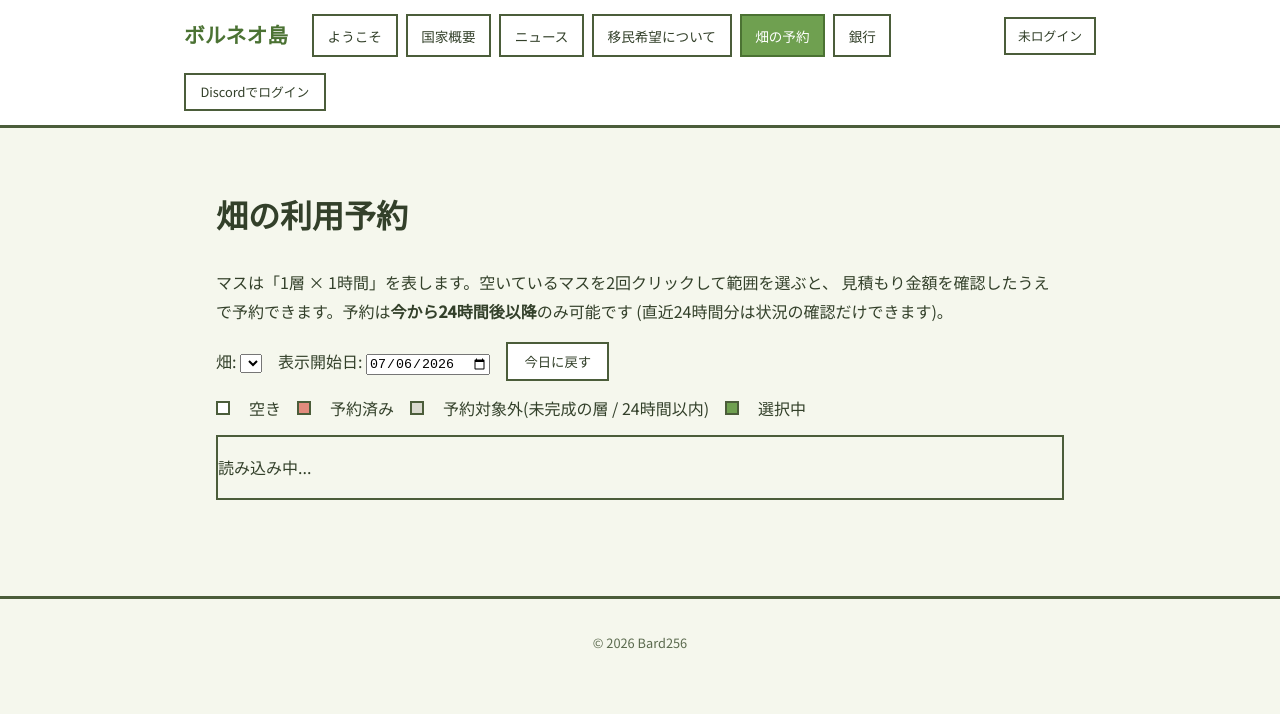
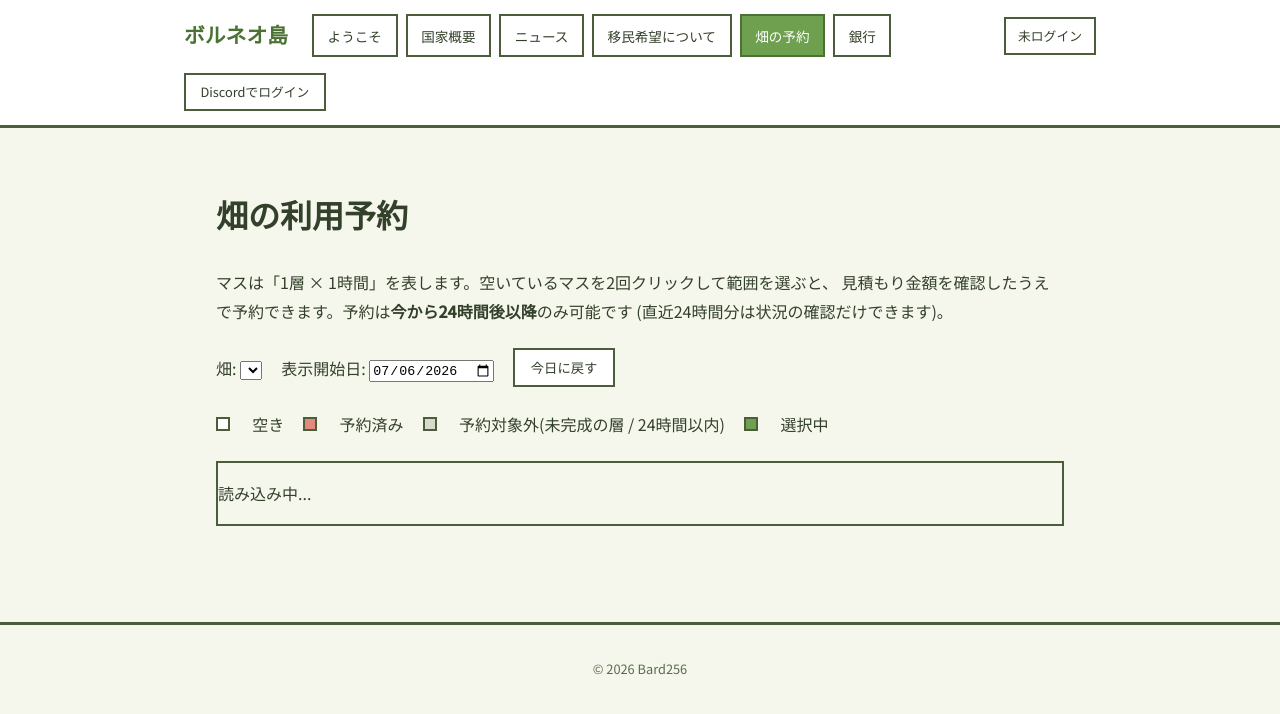
Before and after one commit to Bard256/wicr-Borneo, a Jekyll site: the page built from farm.html, in a window 1280 px wide. Shown: the top 714 px of the page. Built offline with Jekyll 4.4.1, drawn with Linux system fonts in a browser that asks for light colours; some web fonts are replaced.

Commit message:
Update farm.html

```diff
--- a/farm.html
+++ b/farm.html
@@ -51,7 +51,7 @@ title: 畑の予約
 </div>
 
 <style>
-  .farm-controls, .farm-legend { margin: 0.8em 0; display: flex; gap: 1em; align-items: center; flex-wrap: wrap; }
+  .farm-controls, .farm-legend { margin: 1.4em 0; display: flex; gap: 1.2em; align-items: center; flex-wrap: wrap; }
   .legend-box { display: inline-block; width: 14px; height: 14px; vertical-align: middle; margin-right: 3px; border: 2px solid var(--line); }
   .legend-box.available { background: var(--surface); }
   .legend-box.occupied { background: var(--occupied); }
@@ -94,7 +94,7 @@ title: 畑の予約
   .cell-unbookable { background: var(--unbookable); cursor: not-allowed; }
   .cell-selected { background: var(--green) !important; }
 
-  #selection-panel { margin-top: 1em; padding: 1em; border: 2px solid var(--line); background: var(--surface); }
+  #selection-panel { margin-top: 1.5em; padding: 1.4em 1.6em; border: 2px solid var(--line); background: var(--surface); }
 </style>
 
 <script>
```
